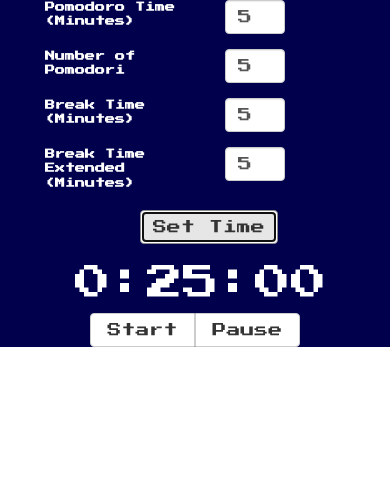
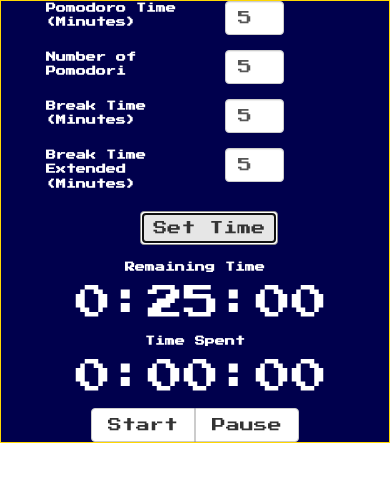
Before and after one commit to KinoAR/NWTutorialApplication, a website: page index.html in a window 390 px wide. Both pictures are taken after typing "5", "5", "5", "5" into the empty fields and a click on the button "Set Time". Drawn offline with Linux system fonts and the light colour scheme.

Commit message:
Add total time timer, update styles, update margins

```diff
--- a/css/styles.less
+++ b/css/styles.less
@@ -4,8 +4,18 @@
 body {
   font-family: "Press Start 2P", "Helvetica Neue", Helvetica, Arial, sans-serif;
   font-size: 10px;
+  border: 1px solid gold;
 }
+
+h1.timer {
+  margin-top: 5px;
+}
+
 div.main-content {
   background-color: @backgroundColor;
   color: @textColor;
 }
+
+div.timer-form {
+  margin-bottom: 15px;
+}
--- a/js/main.js
+++ b/js/main.js
@@ -10,11 +10,12 @@ pomodoroApp.controller('PomodoroTimerCtrl', ['$scope', function($scope){
     };
 
     Timer.calculateTime(info.timer, info.pomodori);
-    setDisplayTime(Timer.getTime());
+    setDisplayTimes(Timer.getTime(), Timer.getTaskTime());
   };
 
-  setDisplayTime = function(time) {
+  setDisplayTimes = function(time, taskTime) {
     $('#activeTimer')[0].textContent = time;
+    $('#taskTimer')[0].textContent = taskTime;
   };
 
   $scope.startTime = function() {
@@ -31,7 +32,9 @@ pomodoroApp.controller('PomodoroTimerCtrl', ['$scope', function($scope){
 
   decrementTime = function() {
     Timer.decrementTime();
-    setDisplayTime(Timer.getTime());
+    Timer.addTaskTime();
+    setDisplayTimes(Timer.getTime(), Timer.getTaskTime());
+
   };
 
 }]);
--- a/js/timer.js
+++ b/js/timer.js
@@ -3,14 +3,23 @@ function Timer() {
 }
 
 Timer.time = 0;
+Timer.totalTaskTime = moment.duration(0);
 
 Timer.addTime = function() {
   this.time.add(1, "seconds");
 };
 
+Timer.addTaskTime = function() {
+  this.totalTaskTime.add(1, "seconds");
+};
+
 Timer.decrementTime = function() {
   if(this.time.asSeconds() > 0)
     this.time.subtract(1, "seconds");
+};
+
+Timer.decrementTaskTime = function() {
+  this.totalTaskTime.subtract(1, "seconds");
 };
 
 Timer.calculateTime = function(minutes, pomodori) {
@@ -27,3 +36,10 @@ Timer.getTime = function() {
   timeFormat = this.time.hours() + ":" + minutes + ":" + seconds;
   return timeFormat;
 };
+
+Timer.getTaskTime = function() {
+  var seconds = (this.totalTaskTime.seconds() > 9) ? this.totalTaskTime.seconds() : "0" + this.totalTaskTime.seconds();
+  var minutes = (this.totalTaskTime.minutes() > 9) ? this.totalTaskTime.minutes() : "0" + this.totalTaskTime.minutes();
+  timeFormat = this.totalTaskTime.hours() + ":" + minutes + ":" + seconds;
+  return timeFormat;
+};
--- a/templates/timer/timer.html
+++ b/templates/timer/timer.html
@@ -1,5 +1,6 @@
 <div class="col-xs-12 text-center">
-  <h1 id="activeTimer">0:00</h1>
+  <label> Remaining Time</label> <h1 class="timer" id="activeTimer">0:00</h1>
+  <label> Time Spent </label> <h1 class="timer" id="taskTimer"> 0.00</h1>
   <form>
     <div class="btn-group btn-group-justified col-xs-12" role="group">
       <div class="btn-group">
--- a/templates/timerForm/timerForm.html
+++ b/templates/timerForm/timerForm.html
@@ -1,4 +1,4 @@
-<div class="col-xs-12 text-left">
+<div class="col-xs-12 text-left timer-form">
   <form class="form-horizontal">
     <div class="form-group">
       <label for="Timer" class="col-xs-8 control-label"> Pomodoro Time (Minutes) </label>
```
Also changed, not shown: css/styles.css.
